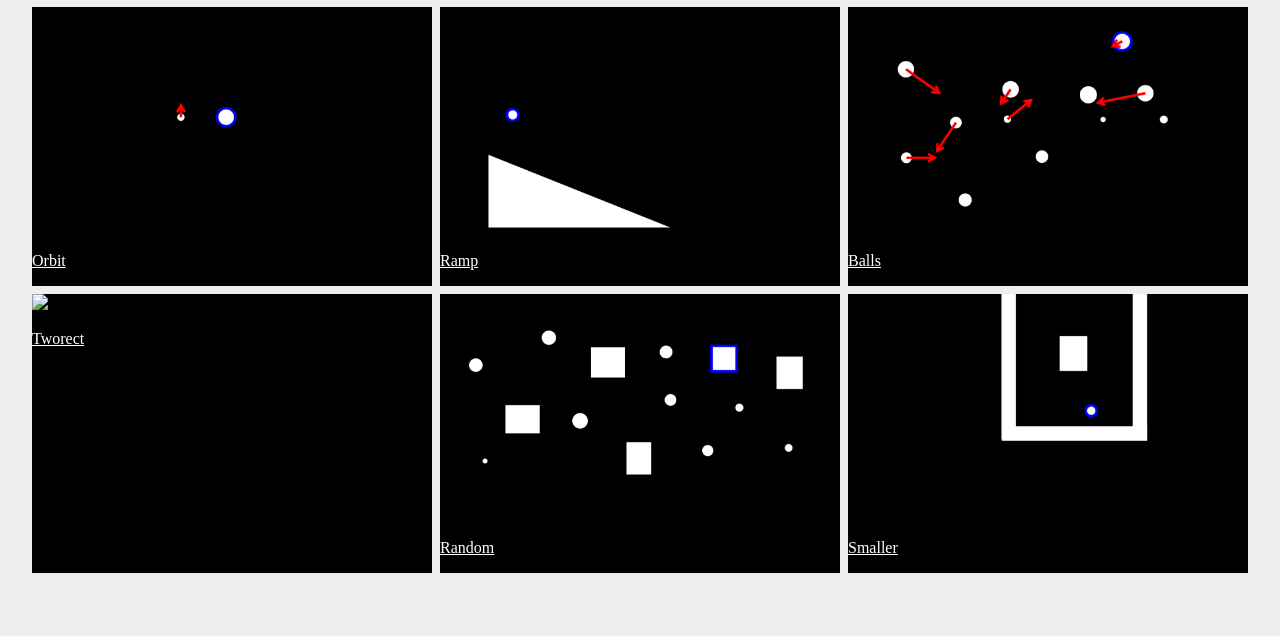
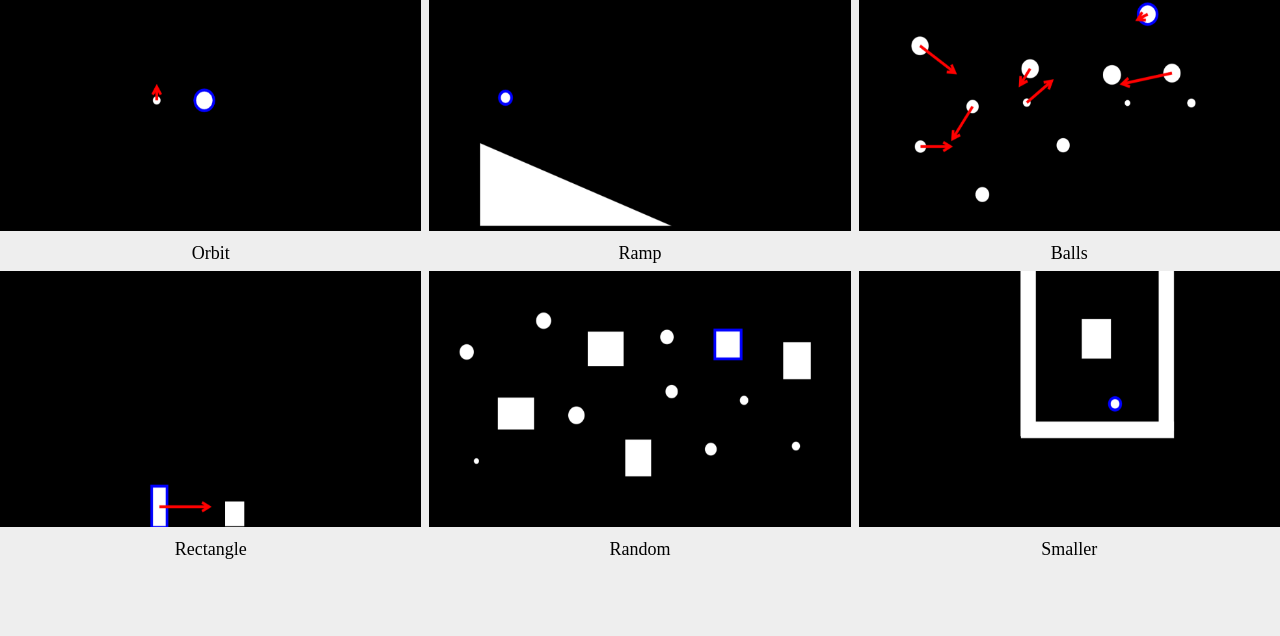
Before and after one commit to WalnutProgramming/No-Lab-Physics, a website: page explore.html in a window 1280 px wide. Shown: the part 164-800 px from the top of the page. Drawn offline with Linux system fonts and the light colour scheme.

Commit message:
finally fixed

```diff
--- a/explore.html
+++ b/explore.html
@@ -6,19 +6,22 @@
     <title>No Lab Physics</title>
     <link rel="stylesheet" href="./styles/global.css">
     <style>
-      #sims {
-        display: grid;
-        grid-template-columns: repeat(auto-fit, minmax(min(25rem, 100%), 1fr));
-        column-gap: 0.5rem;
-        row-gap: 0.5rem
-      }
-
-      #sims > * {
+      .top-sims {
         background-color: black;
         color: white;
+        height: 16rem;
       }
-      #sims img {
-        width: min(100%, 100vw);
+      .top-sims:hover{
+        -webkit-transform: scale(0.9);
+        -ms-transform: scale(0.9);
+        transform: scale(0.9);
+      }
+      p {
+        text-align: center;
+        vertical-align: middle;
+        line-height: 0px;
+        font-size: large;
+        color: #000;
       }
     </style>
     <script type="module" src="./navbar.js"></script>
@@ -26,8 +29,14 @@
   </head>
   <body>
     <physics-navbar></physics-navbar>
-    <main class="regular-page">
       <h1>Explore Simulations</h1>
-      <div id="sims"></div>
-    </main>
+      <div style="display: grid; grid-template-columns: 1fr 1fr 1fr; column-gap: 0.5rem; row-gap: 2.5rem">
+        <div class="top-sims"></div>
+        <div class="top-sims"></div>
+        <div class="top-sims"></div>
+        <div class="top-sims"></div>
+        <div class="top-sims"></div>
+        <div class="top-sims"></div>
+      </div>
   </body>
+</html>
--- a/explore.js
+++ b/explore.js
@@ -1,4 +1,4 @@
-const images = ["orbit", "ramp", "balls", "tworect", "random", "smaller"];
+const images = ["orbit", "ramp", "balls", "rectangle", "random", "smaller"];
 const links = [
 	"mQdfnRQREewP83u65edLM",
 	"j-D-D-MvwwQTxAw3TGQQG",
@@ -7,11 +7,13 @@ const links = [
 	"kRAITlQnFRaAActkidJzg",
 	"eDeWVP4aDnf-KRnXBB34f",
 ];
-const sims = document.getElementById("sims");
+const sims = document.getElementsByClassName("top-sims");
 
 for (let i = 0; i < images.length; i++) {
 	let img = document.createElement("img");
 	img.src = "./explore-img/" + images[i] + ".png";
+	img.height = (sims[i].clientHeight);
+	img.width = (sims[i].clientWidth);
 
 	let a = document.createElement("a");
 	a.href =
@@ -22,6 +24,6 @@ for (let i = 0; i < images.length; i++) {
 	let node = document.createTextNode(images[i].charAt(0).toUpperCase() + images[i].slice(1))
 	p.appendChild(node)
 
-	a.appendChild(p)
-	sims.appendChild(a);
+	sims[i].appendChild(a);
+	sims[i].appendChild(p);
 }
```
